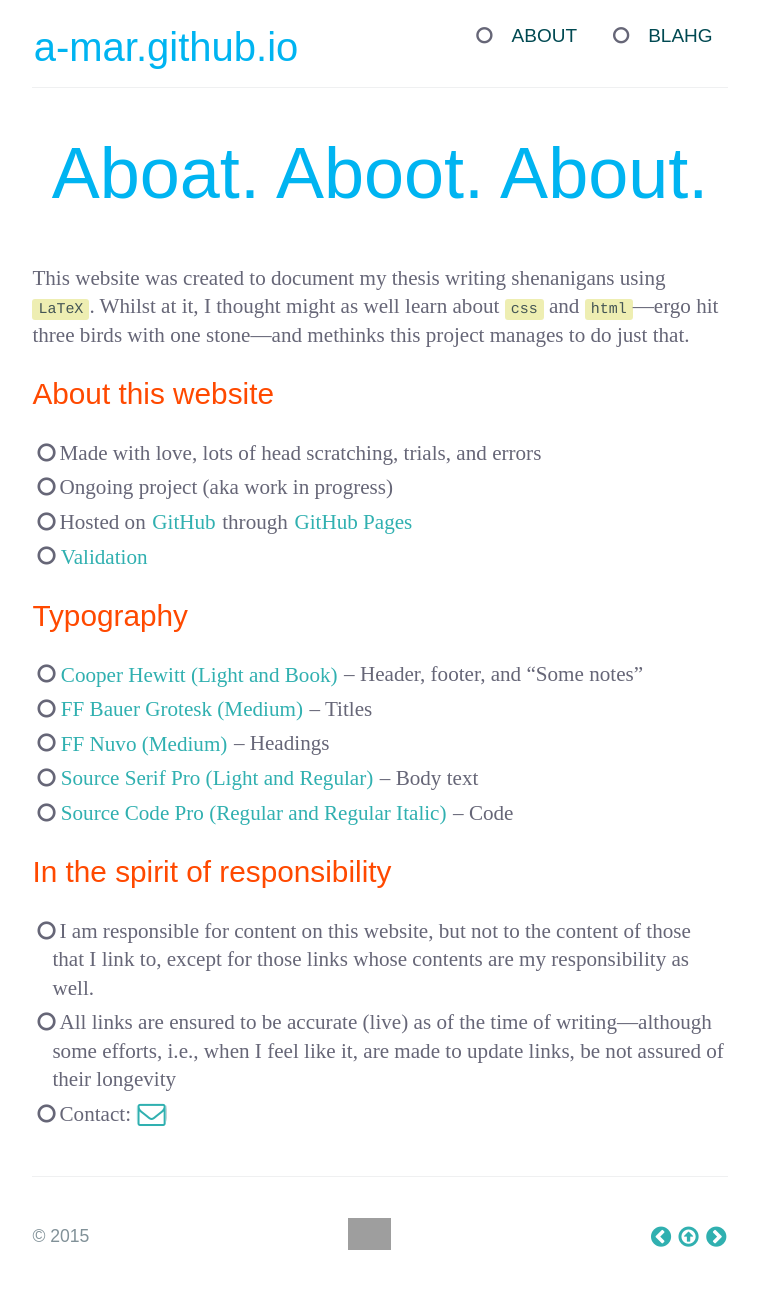
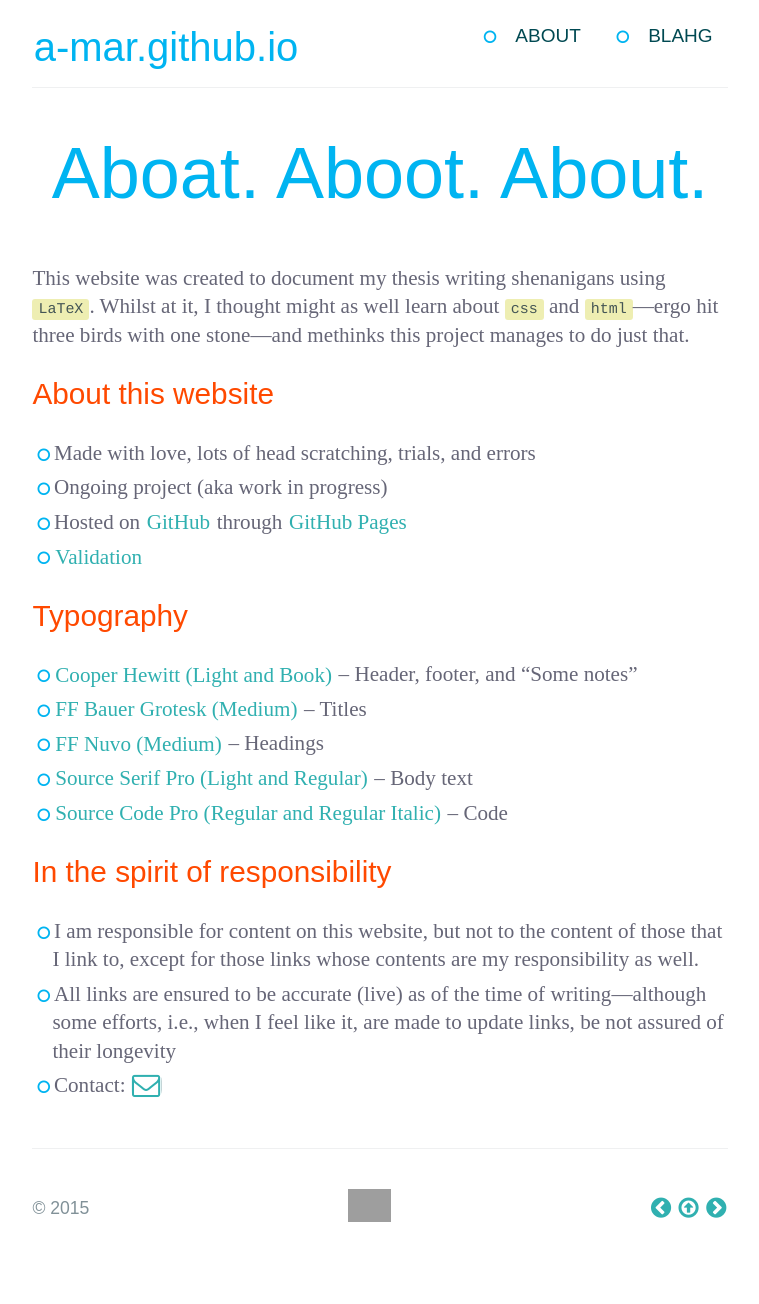
Before and after one commit to a-mar/a-mar.github.io, a Jekyll site: the page built from about/index.html, in a window 1280 px wide. Shown: the whole page, without its empty margins (260-1019 px from the left). Built offline with Jekyll 4.4.1, drawn with Linux system fonts in a browser that asks for light colours; nearby versions of some CDN libraries; some web fonts are replaced; Markdown is read by kramdown in place of the engine named in the settings; after the commit the page ends 1275 px from its top, so only the background shows below that; grey boxes are pictures that could not be loaded.

Commit message:
Update main.css

```diff
--- a/stylesheets/main.css
+++ b/stylesheets/main.css
@@ -438,6 +438,8 @@ ul li:before {
     font-family: 'FontAwesome';
     content: '\f10c';
     margin:0 4px 0 -15px;
+    color: #00B4F1;
+    font-size: 11pt;
 }
 li:not(:last-child) {
     padding-bottom: 6px;
```
